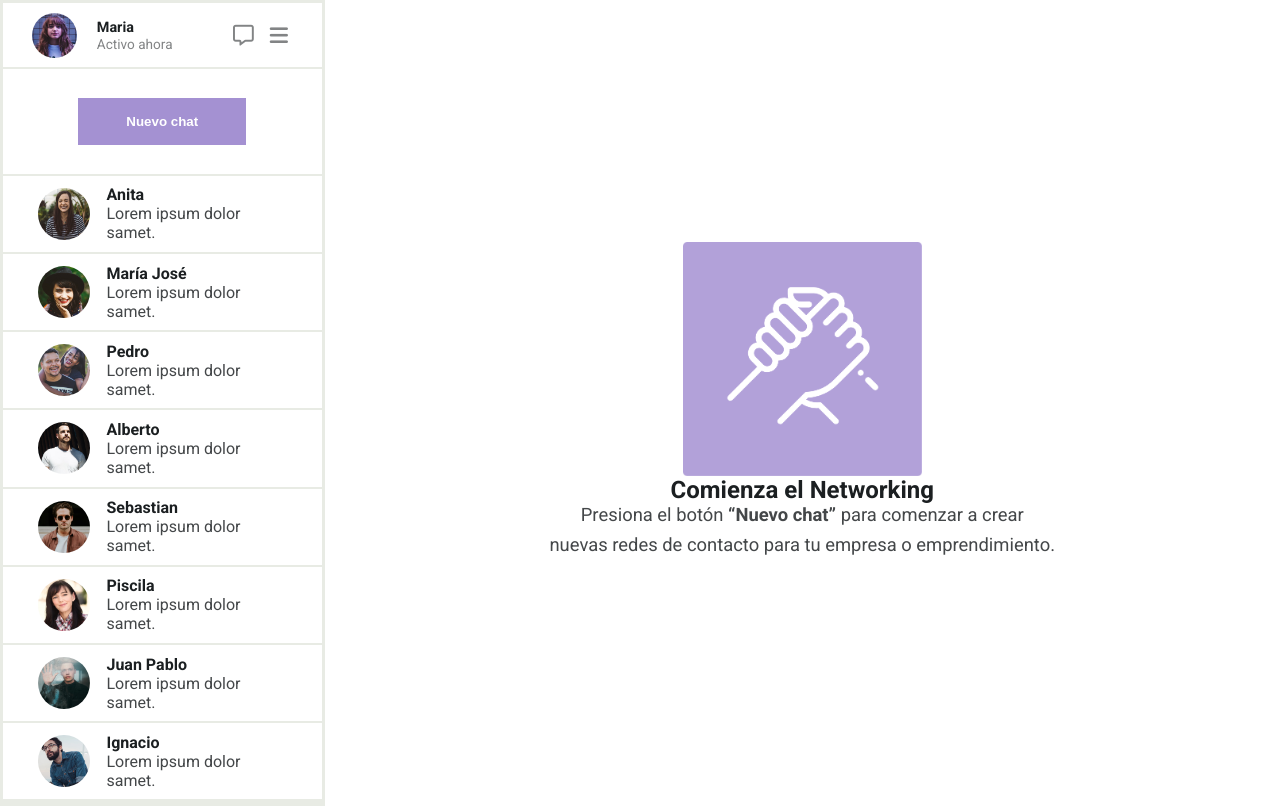
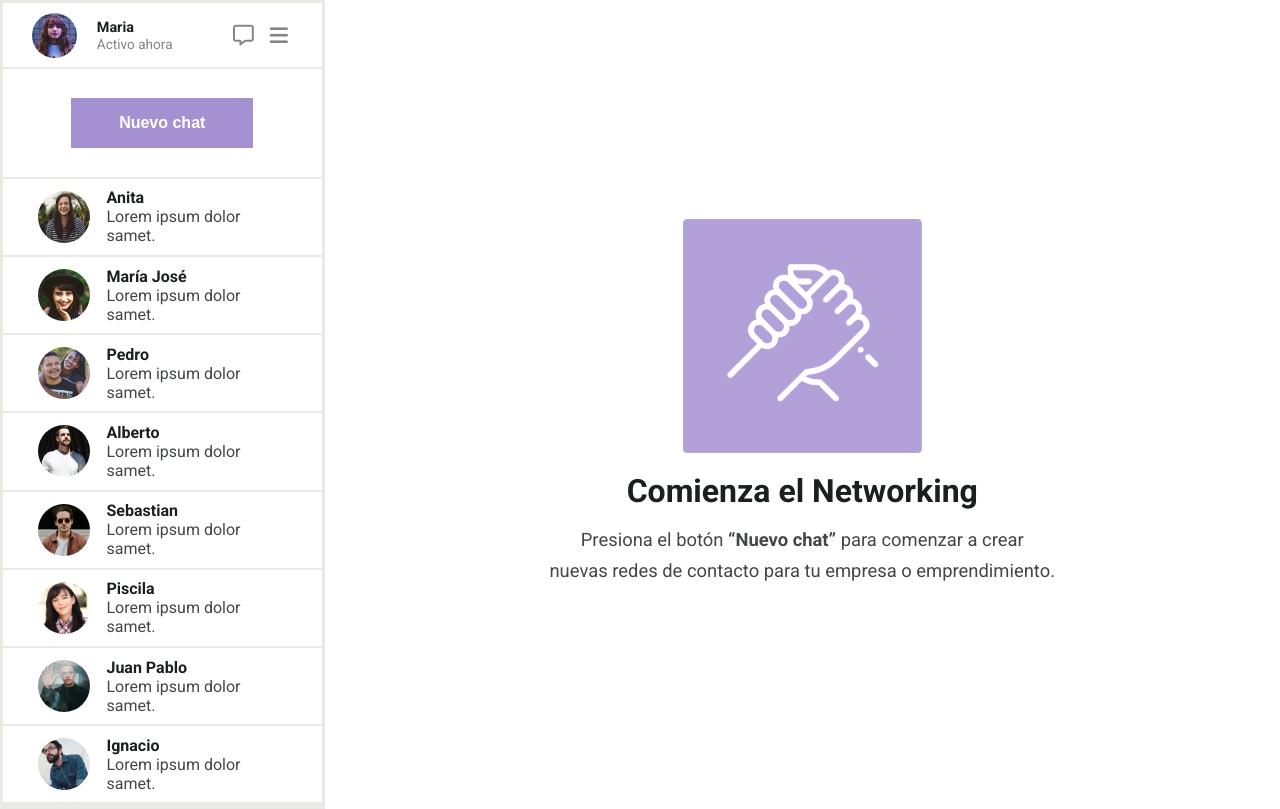
Before and after one commit to mariafranciahg/Sistema-de-mensajer-a, a plain HTML site: page index.html in a window 1280 px wide. Drawn offline with Linux system fonts and the light colour scheme.

Commit message:
ajustes letras

```diff
--- a/assets/css/styles.css
+++ b/assets/css/styles.css
@@ -29,6 +29,11 @@ flex-basis: 75%;
     margin-bottom: .6rem;
     font-size: 1.15rem;
     color: #444749;
+}
+
+.principal h1 {
+    margin: 1.2rem 0;
+    font-size: 2rem;
 }
 
 .contactos {
@@ -103,6 +108,7 @@ button{
     color: white;
     padding: 1rem 3rem;
     font-weight: 600;
+    font-size: 1rem;
 }
 
 button:hover {
```
Also changed, not shown: 2 other files.
